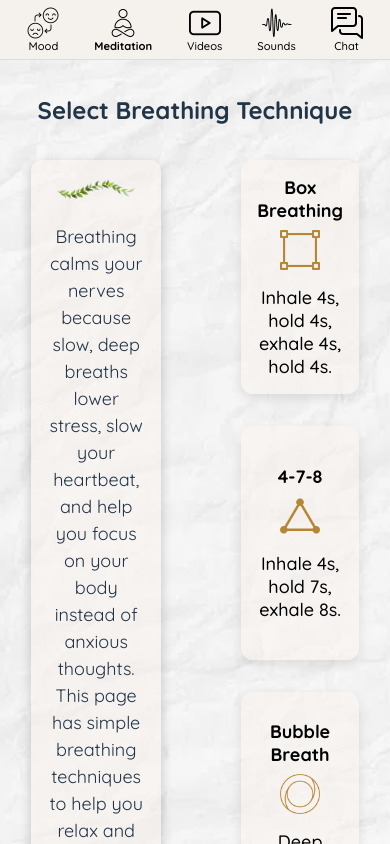
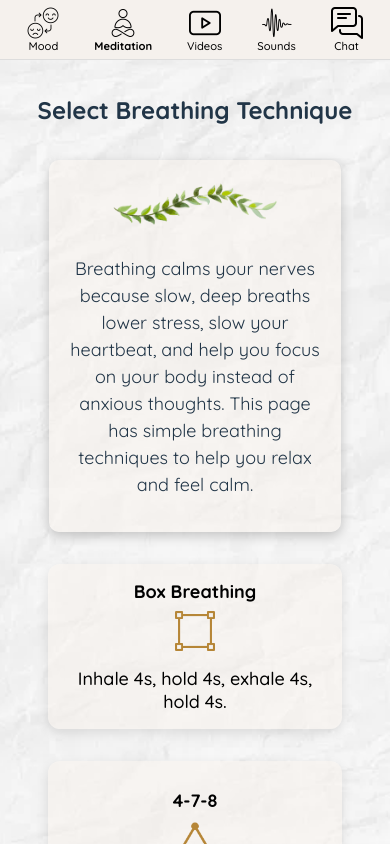
Before and after one commit to RenaSpb/calm-space, a React (Vite) app in the folder client/: page / in a window 390 px wide. Both pictures are taken after a click on the button "Meditation". Shown: the top 844 px of the page. Built offline with nearby package versions, Linux system fonts and the light colour scheme.

Commit message:
css fixed

```diff
--- a/client/src/Components/Meditation/MeditationPage.css
+++ b/client/src/Components/Meditation/MeditationPage.css
@@ -6,6 +6,7 @@ html, body {
 
 .meditation-page {
   display: grid;
+  min-height: 100%;
   align-items: center;
   justify-content: center;
   gap: 2rem;
@@ -29,15 +30,12 @@ html, body {
   width: 100%;
   border: none;
   cursor: pointer;
-
   background-color: rgba(249, 244, 238, 0.5);
   padding: 1rem;
   border-radius: 12px;
+  font-size: 18px;
   gap: 0.5rem;
-
-  font-size: 18px;
   text-align: center;
-
   box-shadow: 0 4px 12px rgba(0, 0, 0, 0.1);
   transition: box-shadow 0.3s ease, transform 0.2s ease;
 }
@@ -60,48 +58,45 @@ html, body {
   transform: translateY(-2px);
 }
 
-.meditation-icon{
+.meditation-icon {
   width: 40px;
   height: 40px;
   margin-bottom: 0.5rem;
   object-fit: contain;
 }
 
+.text-and-meditations {
+  display: flex;
+  flex: 1;
+  min-height: 100%;
+  gap: 4rem;
+  justify-content: center;
+  align-items: stretch;
+}
 
 .left-block {
+  flex: 0 0 30%;
   width: 25vw;
   display: flex;
   flex-direction: column;
   align-items: center;
   justify-content: center;
-  background-color: #f9f4ee;
+  background-color: rgba(249, 244, 238, 0.5);
   padding: 1rem;
   border-radius: 10px;
   box-shadow: 0 4px 12px rgba(0, 0, 0, 0.2);
   transition: box-shadow 0.3s ease;
-  background-color: rgba(249, 244, 238, 0.5);
 }
 
 .left-block img {
   width: 100%;
-  height: auto;
   max-width: 100%;
   display: block;
+  height: auto;
 }
 
 .left-block p {
   font-size: 18px;
-}
-
-.text-and-meditations {
-  display: flex;
-  gap: 5rem;
-  justify-content: center;
-  align-items: flex-start;
-}
-
-.left-block {
-  flex: 0 0 30%;
 }
 
 .breathing-grid {
@@ -110,28 +105,49 @@ html, body {
 
 @media (max-width: 1045px) and (min-width: 761px) {
   .text-and-meditations {
+    display: flex;
     flex-wrap: wrap;
     justify-content: center;
+    align-items: stretch;
     gap: 2rem;
   }
 
   .breathing-grid {
     width: 70%;
     margin: 0 auto;
-    display: grid;
     grid-template-columns: repeat(2, 1fr);
   }
 
   .left-block {
     width: 100%;
     text-align: center;
-    margin-bottom: 2rem;
   }
 }
 
 @media (max-width: 760px) {
+  .text-and-meditations {
+    display: flex;
+    flex-direction: column;
+    flex: 1;
+    min-height: 100vh;
+    gap: 2rem;
+    justify-content: center;
+    align-items: center;
+  }
+
+  .left-block {
+    width: 80%;
+  }
+
+  .left-block img {
+    width: 80%;
+    max-width: 100%;
+    display: block;
+    height: auto;
+  }
+
   .breathing-grid {
-    width: 100%;
+    width: 90%;
     grid-template-columns: 1fr;
   }
 }
--- a/client/src/index.css
+++ b/client/src/index.css
@@ -1,35 +1,35 @@
+html, body {
+  height: 100%;
+  margin: 0;
+}
+
 :root {
   line-height: 1.5;
   font-weight: 400;
-
   color-scheme: light dark;
   color: rgba(255, 255, 255, 0.87);
-  background-color: #242424;
-
   font-synthesis: none;
   text-rendering: optimizeLegibility;
   -webkit-font-smoothing: antialiased;
   -moz-osx-font-smoothing: grayscale;
 }
 
+body {
+  display: flex;
+  flex-direction: column;
+  font-family: 'Quicksand', system-ui, Avenir, Helvetica, Arial, sans-serif;
+  min-width: 320px;
+  height: 100%;
+  background-image: url('/icons/texture.jpg');
+  background-size: cover;
+  background-position: center;
+  background-repeat: repeat;
+}
+
 #root {
   display: flex;
   flex-direction: column;
   flex: 1;
-}
-
-body {
-  display: flex;
-  flex-direction: column;
-  min-height: 100vh;
-  font-family: 'Quicksand', system-ui, Avenir, Helvetica, Arial, sans-serif;
-  margin: 0;
-  min-width: 320px;
-
-  background-image: url('/icons/texture.jpg');
-  background-size: cover;
-  background-position: center;
-  background-repeat: no-repeat;
 }
 
 .app-container {
@@ -54,9 +54,11 @@ button {
   cursor: pointer;
   transition: border-color 0.25s;
 }
+
 button:hover {
   border-color: #a5b6ac;
 }
+
 button:focus,
 button:focus-visible {
   outline: none;
@@ -65,7 +67,6 @@ button:focus-visible {
 @media (prefers-color-scheme: light) {
   :root {
     color: #213547;
-    background-color: #ffffff;
   }
   a:hover {
     color: #747bff;
```
